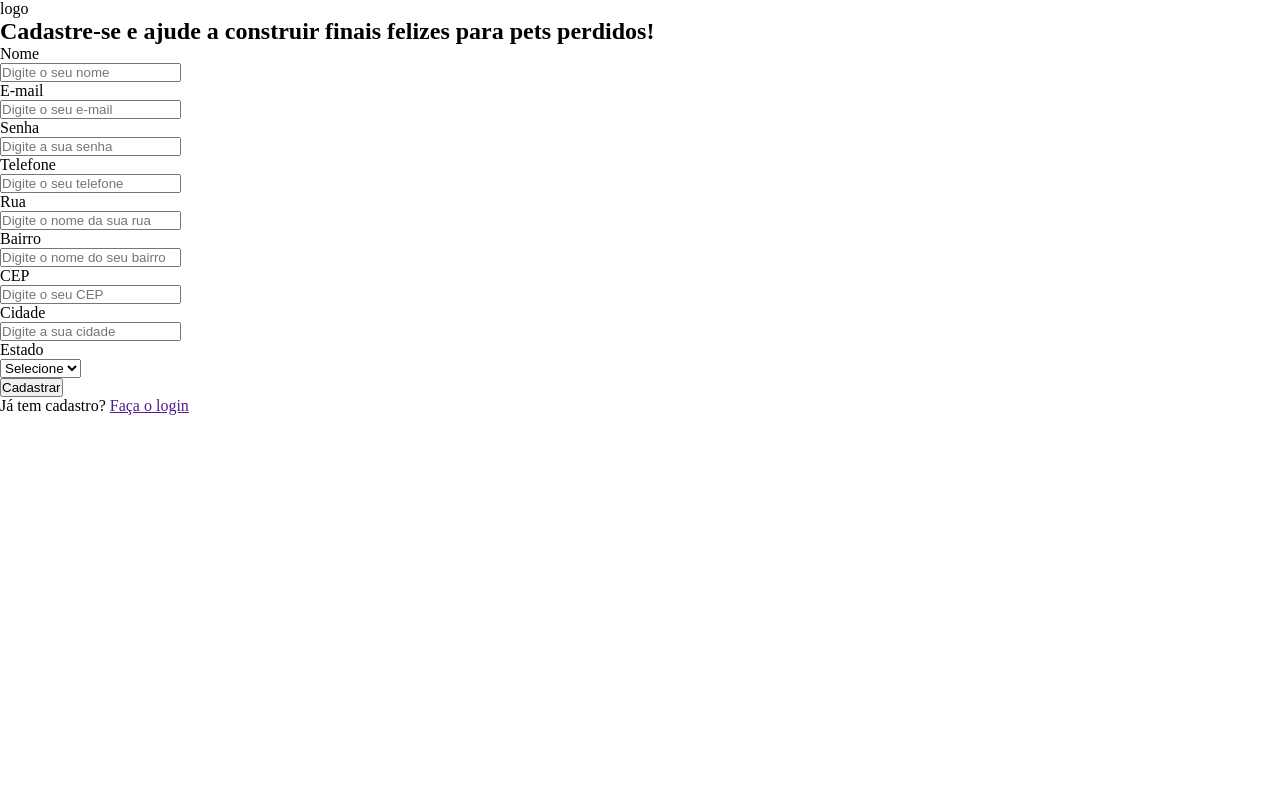
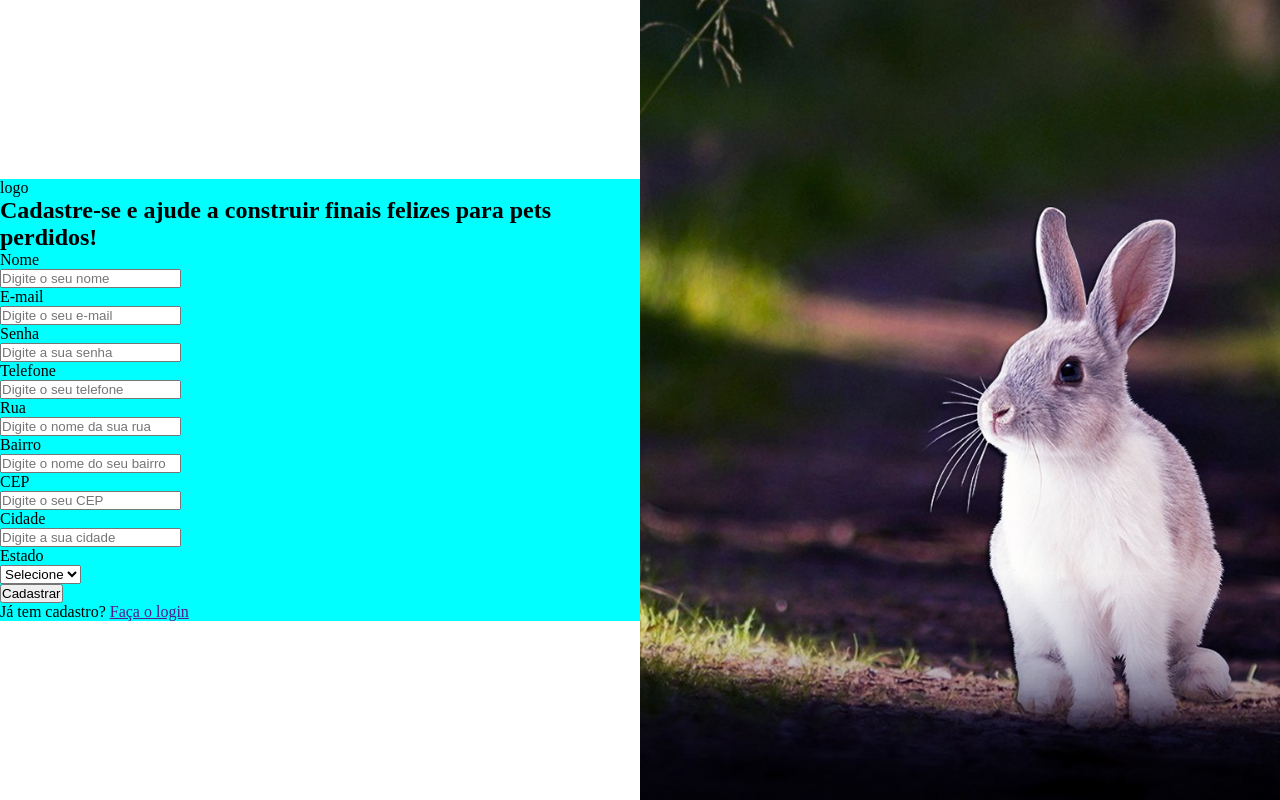
Before and after one commit to israelsouza/busca-pet, a React (Vite) app in the folder busca-pet/: page / in a window 1280 px wide. Built offline with nearby package versions, Linux system fonts and the light colour scheme.

Commit message:
refactor: renamed classNames

```diff
--- a/busca-pet/src/pages/Cadastro.jsx
+++ b/busca-pet/src/pages/Cadastro.jsx
@@ -35,11 +35,11 @@ function Cadastro() {
   ];
 
   return (
-    <div>
-      <div className="form-cad">
+    <div className="cad">
+      <div className="cad-header">
         <HeaderForm />
 
-        <div className="form-cad__body">
+        <div className="cad__body">
           <h2>
             Cadastre-se e ajude a construir finais felizes para pets perdidos!
           </h2>
@@ -74,9 +74,7 @@ function Cadastro() {
         </div>
       </div>
 
-      <div className="form-cad__image">
-
-      </div>
+      <div className="cad__image"></div>
     </div>
   );
 }
```
